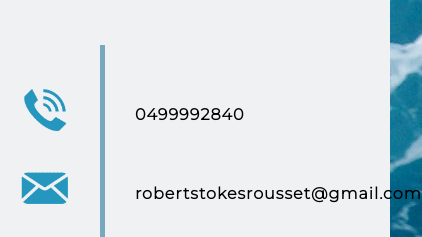
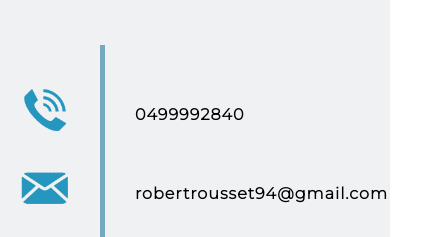
Before and after one commit to Robert-Rousset/MyPorfolio, a plain HTML site: page index.html in a window 390 px wide. Shown: the part 4353-4590 px from the top of the page, 422 px wide, since content can reach past the window. Drawn offline with Linux system fonts and the light colour scheme.

Commit message:
long email was having problems in mobile

```diff
--- a/index.html
+++ b/index.html
@@ -96,7 +96,7 @@
                 <p>0499992840</p>
 
                 <p>
-                    <a href="https://www.gmail.com" target="_blank">robertstokesrousset@gmail.com</a></p>
+                    <a href="https://www.gmail.com" target="_blank">robertrousset94@gmail.com</a></p>
                 <p>
                     <a href="https://github.com/Robert-Rousset" target="_blank">github.com</a></p>
                 <p>
```
